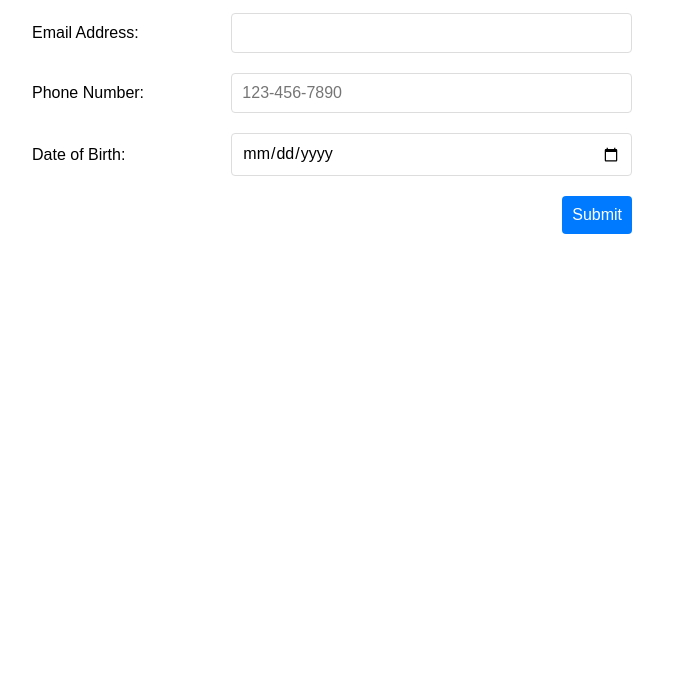
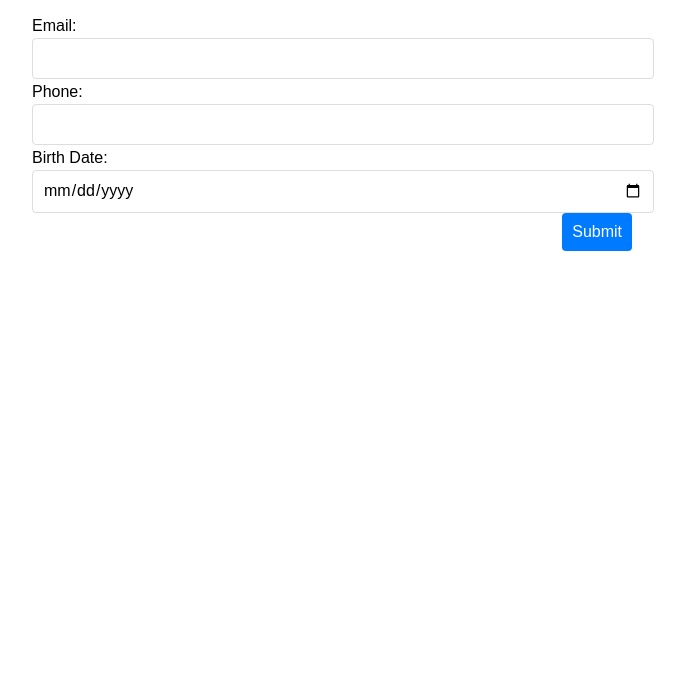
Before and after one commit to aantarIIT/lab2, a plain HTML site: page index.html in a window 1280 px wide. Shown: the part 100-800 px from the top of the page, without its empty margins (308-993 px from the left). Drawn offline with Linux system fonts and the light colour scheme.

Commit message:
Fixing errors
Changed action types, testing new.

```diff
--- a/index.html
+++ b/index.html
@@ -3,28 +3,28 @@
 <head>
     <meta charset="UTF-8">
     <meta name="viewport" content="width=device-width, initial-scale=1.0">
-    <title>User Information Form</title>
+    <title>Lab 2 Submission Form</title>
     <link rel="stylesheet" href="css/reset.css">
     <link rel="stylesheet" href="css/style.css">
 </head>
 <body>
-    <main>
-        <h1>User Information</h1>
-        <form action="/submit" method="post" autocomplete="on">
-            <div class="form-group">
-                <label for="email">Email Address:</label>
-                <input type="email" id="email" name="email" required autocomplete="email">
+    <main class="container">
+        <h1 class="page-title">Personal Information</h1>
+        <form action="/process" method="post" autocomplete="on" class="data-form">
+            <div class="input-wrapper">
+                <label for="user-email" class="input-label">Email:</label>
+                <input type="email" id="user-email" name="user-email" required autocomplete="email" class="input-field">
             </div>
-            <div class="form-group">
-                <label for="phone">Phone Number:</label>
-                <input type="tel" id="phone" name="phone" required autocomplete="tel" pattern="[0-9]{3}-[0-9]{3}-[0-9]{4}" placeholder="123-456-7890">
+            <div class="input-wrapper">
+                <label for="user-phone" class="input-label">Phone:</label>
+                <input type="tel" id="user-phone" name="user-phone" required autocomplete="tel" pattern="^(\d{3}-?\d{3}-?\d{4})$" class="input-field">
             </div>
-            <div class="form-group">
-                <label for="dob">Date of Birth:</label>
-                <input type="date" id="dob" name="dob" required autocomplete="bday">
+            <div class="input-wrapper">
+                <label for="user-birthdate" class="input-label">Birth Date:</label>
+                <input type="date" id="user-birthdate" name="user-birthdate" required autocomplete="bday" class="input-field">
             </div>
-            <div class="form-group">
-                <button type="submit">Submit</button>
+            <div class="input-wrapper">
+                <button type="submit" class="submit-btn">Submit</button>
             </div>
         </form>
     </main>
```
